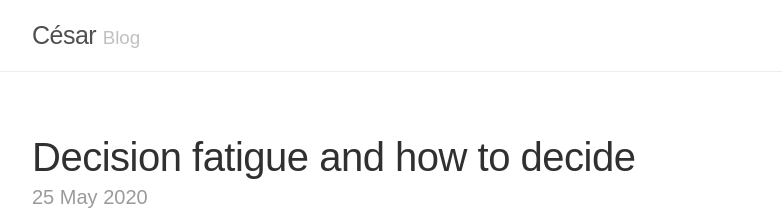
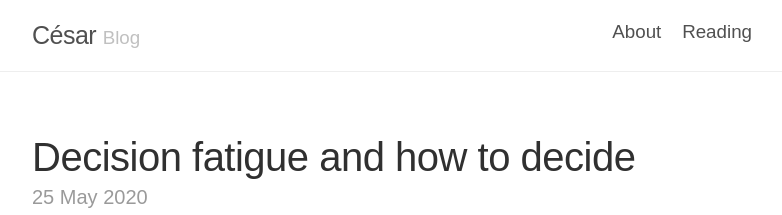
Before and after one commit to cesarferradas/ferrad.as, a Jekyll site: the page built from index.html, in a window 1280 px wide and 900 px high. Shown: the top 215 px of the window, without its empty margins (248-1030 px from the left). Built offline with Jekyll 4.4.1, drawn with Linux system fonts in a browser that asks for light colours; the list of posts is cut into pages by our own code.

Commit message:
add pages to desktop navigation

```diff
--- a/_layouts/default.html
+++ b/_layouts/default.html
@@ -11,6 +11,11 @@
           <h3 class="masthead-title">
             <a href="{{ site.baseurl }}/" title="Home">{{ site.title }}</a>
             <small>{{ site.tagline }}</small>
+            <small style="float:right">
+              <a href="{{ '/about' | absolute_url }}">About</a>
+              &nbsp;&nbsp;
+              <a href="{{ '/reading' | absolute_url }}">Reading</a>
+            </small>
           </h3>
         </div>
       </div>
```
